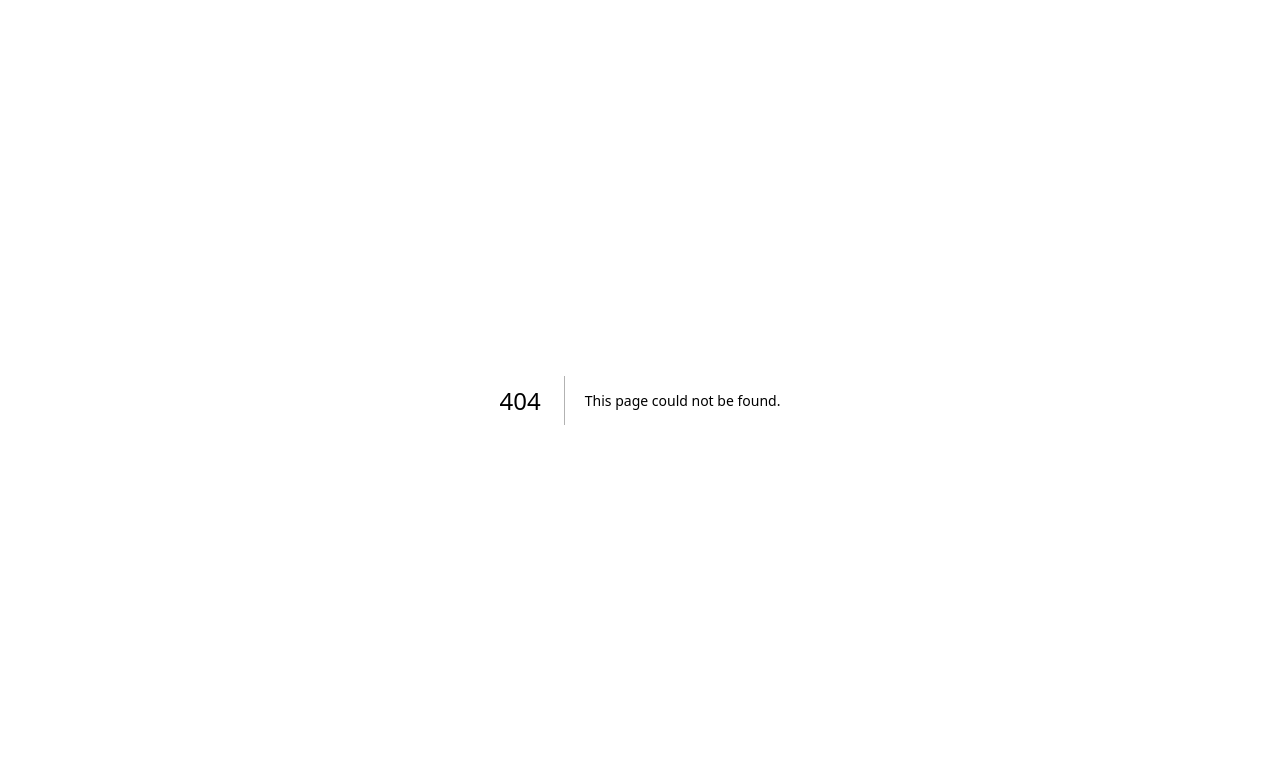
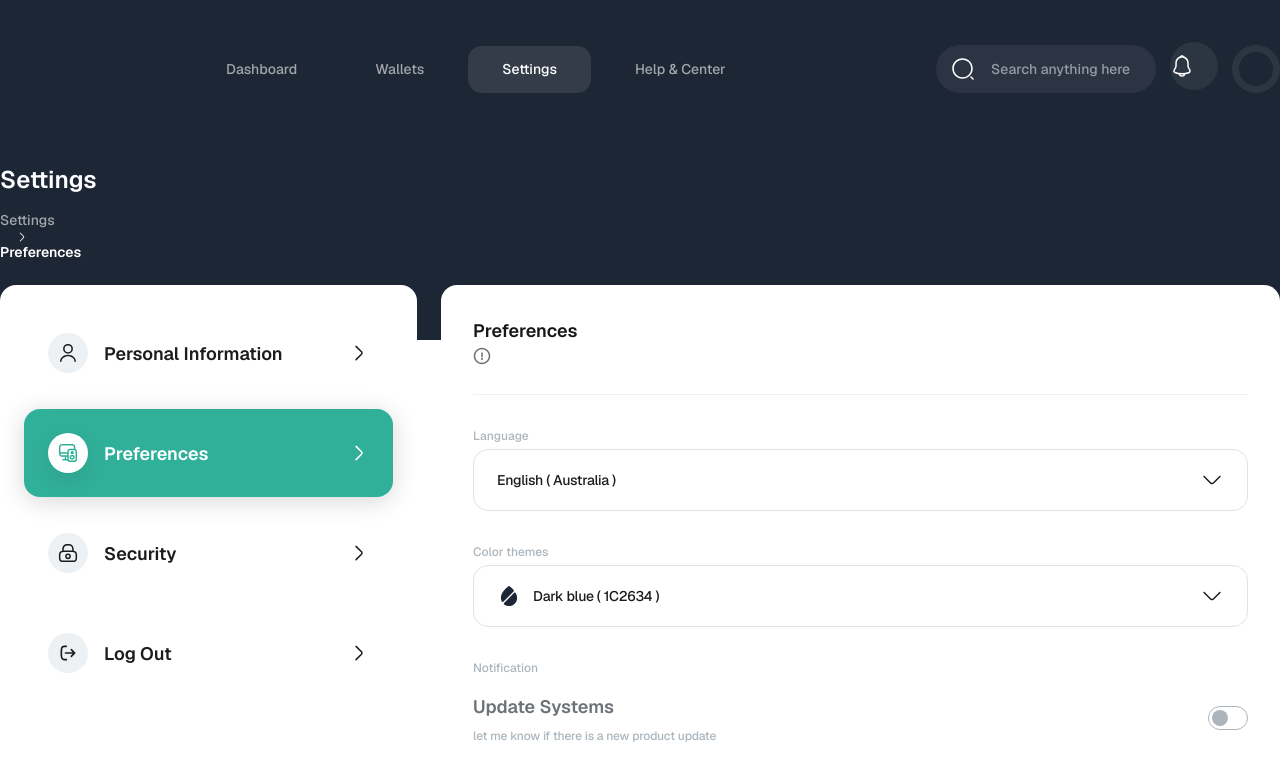
Before and after one commit to Israel-Beni/koajo-frontend, a Next.js app: page /settings/preferences in a window 1280 px wide. Before the commit this address had no page. Shown: the top 781 px of the page. Built offline with nearby package versions, Linux system fonts and the light colour scheme.

Commit message:
feat(preferences): create Preferences page component to render PreferencesPage

```diff
--- /dev/null
+++ b/app/(admin)/settings/preferences/page.tsx
@@ -0,0 +1,8 @@
+import type { NextPage } from "next";
+import PreferencesPage from "./PreferencesPage";
+
+const Preferences: NextPage = () => {
+    return <PreferencesPage />;
+};
+
+export default Preferences;
```
